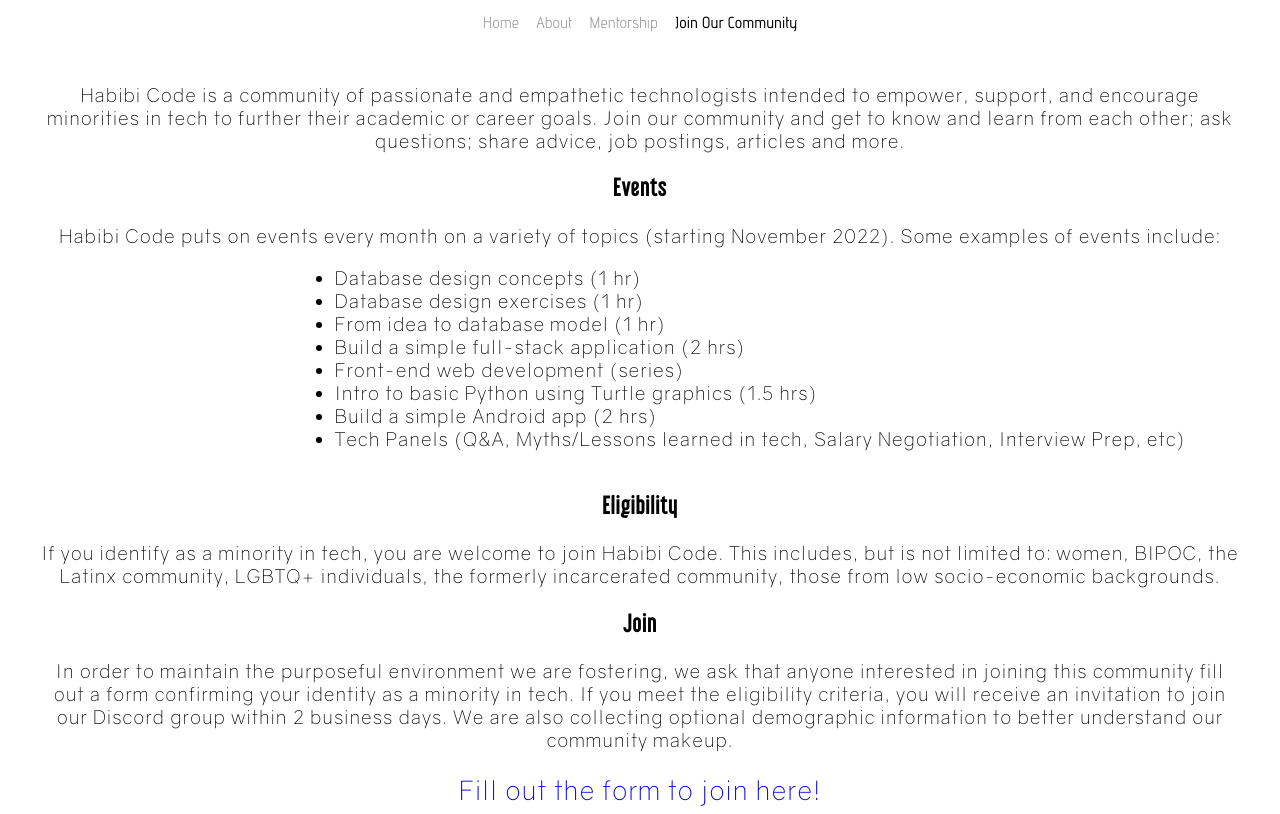
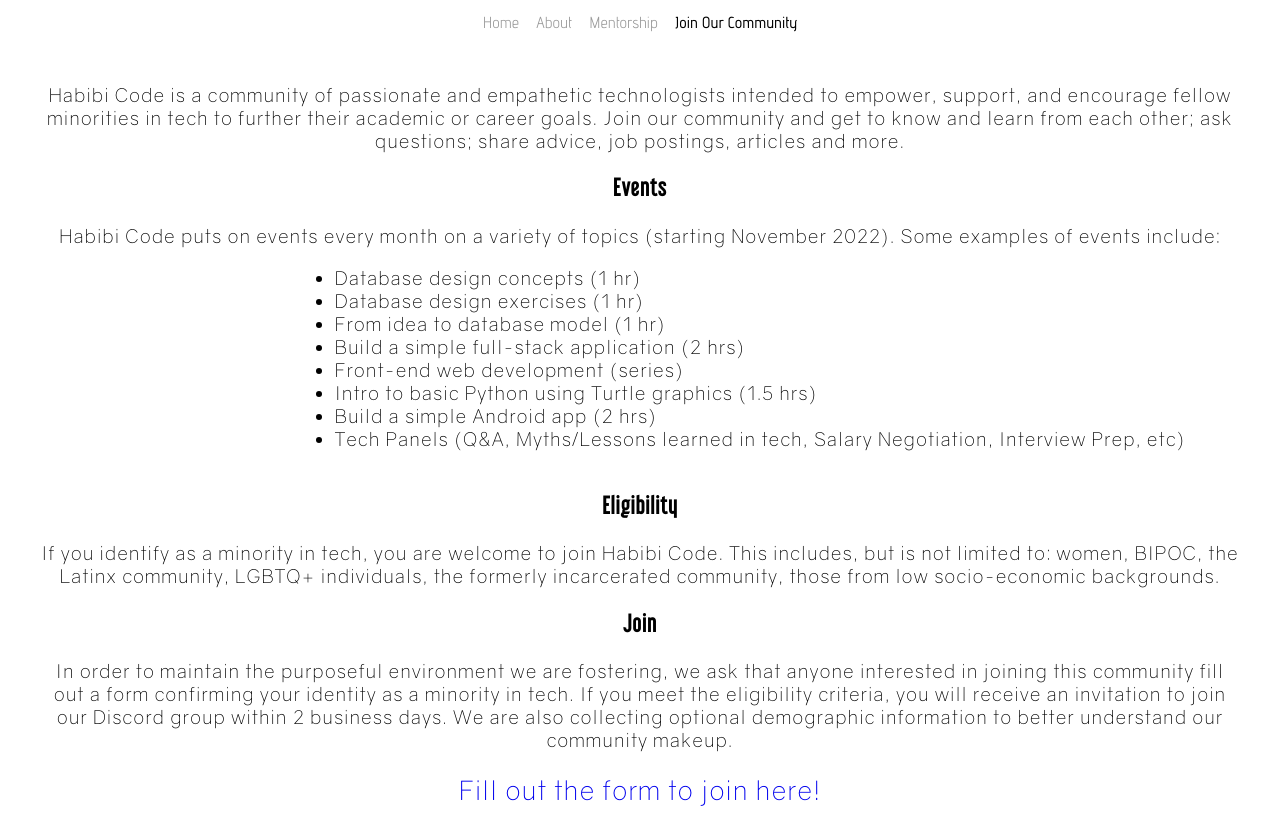
Before and after one commit to samahmajadla/samahmajadla.github.io, a SvelteKit app: page /community in a window 1280 px wide. Built offline with nearby package versions, Linux system fonts and the light colour scheme.

Commit message:
verbiage

```diff
--- a/src/routes/community/+page.svelte
+++ b/src/routes/community/+page.svelte
@@ -1,7 +1,7 @@
 
     <div class="details community container">
 
-Habibi Code is a community of passionate and empathetic technologists intended to empower, support, and encourage minorities in tech to further their academic or career goals. Join our community and get to know and learn from each other; ask questions; share advice, job postings, articles and more.
+Habibi Code is a community of passionate and empathetic technologists intended to empower, support, and encourage fellow minorities in tech to further their academic or career goals. Join our community and get to know and learn from each other; ask questions; share advice, job postings, articles and more.
 
 <h3>Events</h3>
 Habibi Code puts on events every month on a variety of topics (starting November 2022). Some examples of events include:
```
Also changed, not shown: 23 other files (tests, documents, lock files or other folders).
